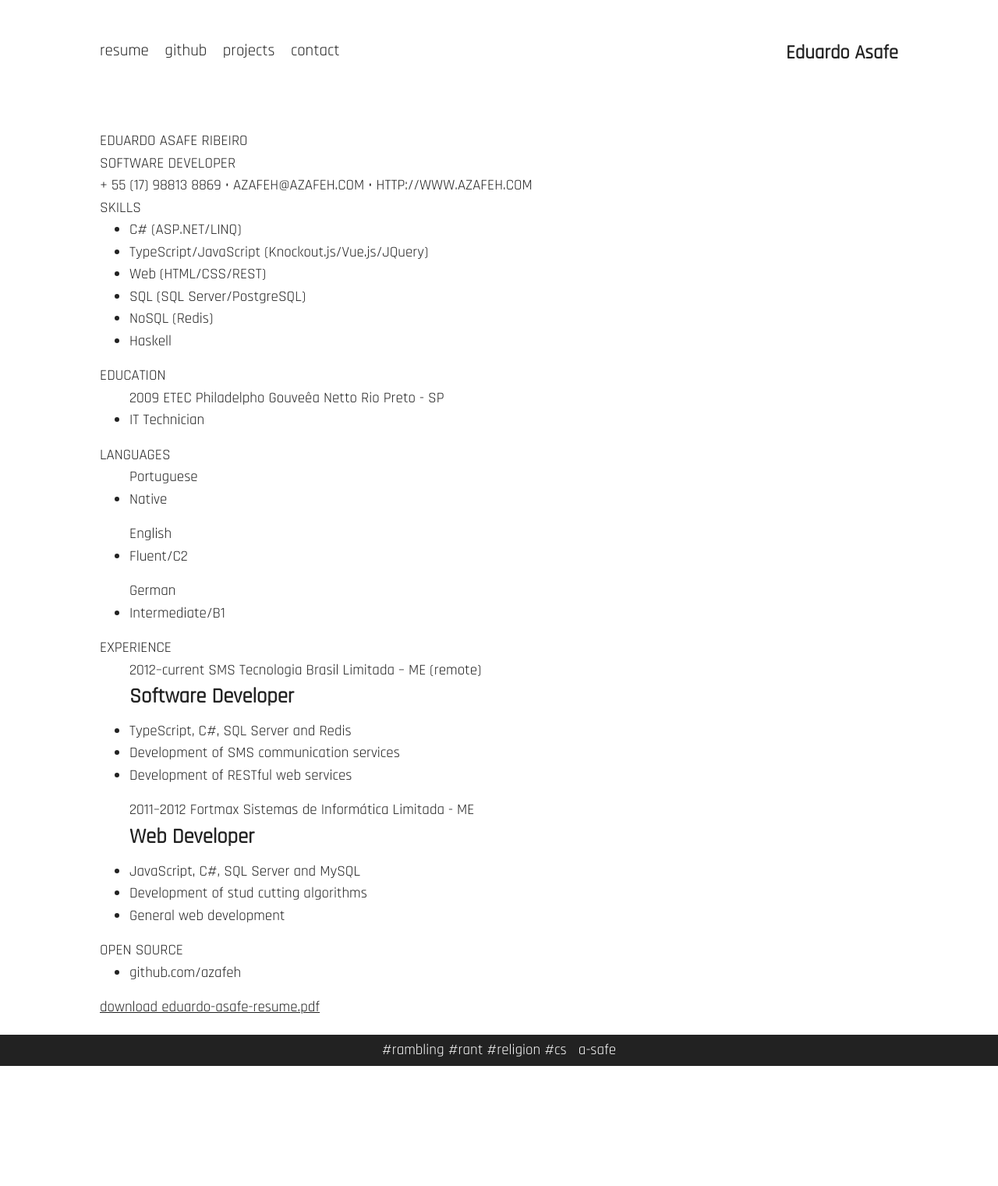
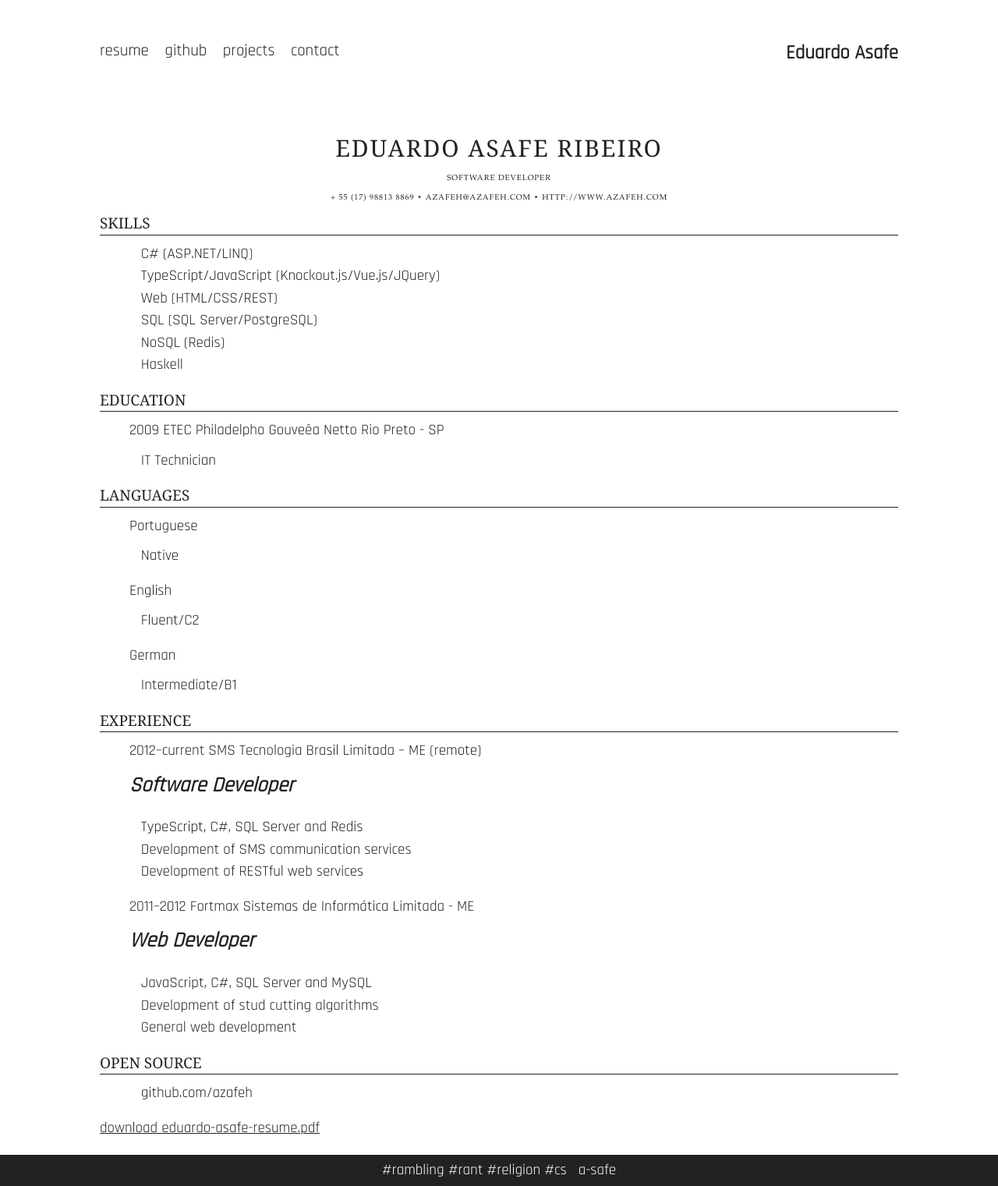
Before and after one commit to easafe/easafe.github.io, a Jekyll site: the page built from resume.html, in a window 1280 px wide. Shown: the whole page at 78% size. Built offline with Jekyll 4.4.1, drawn with Linux system fonts in a browser that asks for light colours; before the commit the page ends 1367 px from its top, so only the background shows below that.

Commit message:
Update site.css

```diff
--- a/css/site.css
+++ b/css/site.css
@@ -325,3 +325,47 @@ footer div {
 .highlight .vg { color: #008080 } /* Name.Variable.Global */
 .highlight .vi { color: #008080 } /* Name.Variable.Instance */
 .highlight .il { color: #009999 } /* Literal.Number.Integer.Long */
+
+.post .resume div {
+		float: left;
+		width: 100%;
+		margin-bottom: 10px;
+	}
+
+.post .resume	.name,
+	.post .resume .division {
+		font-family: Cambria;
+	}
+
+	.post .resume .name {
+		letter-spacing: 2px;
+		font-size: 30px;
+		text-align: center;
+	}
+
+.post .resume 	.division {
+		border-bottom: 1px solid;
+	}
+
+.post .resume 	.profession,
+	.post .resume .contact {
+		text-align: center;
+		font-family: Garamond;
+		font-size: 10px;
+		letter-spacing: 1px;
+	}
+
+	.post .resume ul li {
+		list-style: none;
+	}
+
+	.post .resume li::before {
+		content: "";
+		font-family: 'Wingdings';
+		display: block;
+		float: left;
+	}
+
+	.post .resume .title {
+		font-style: italic;
+	}
```
